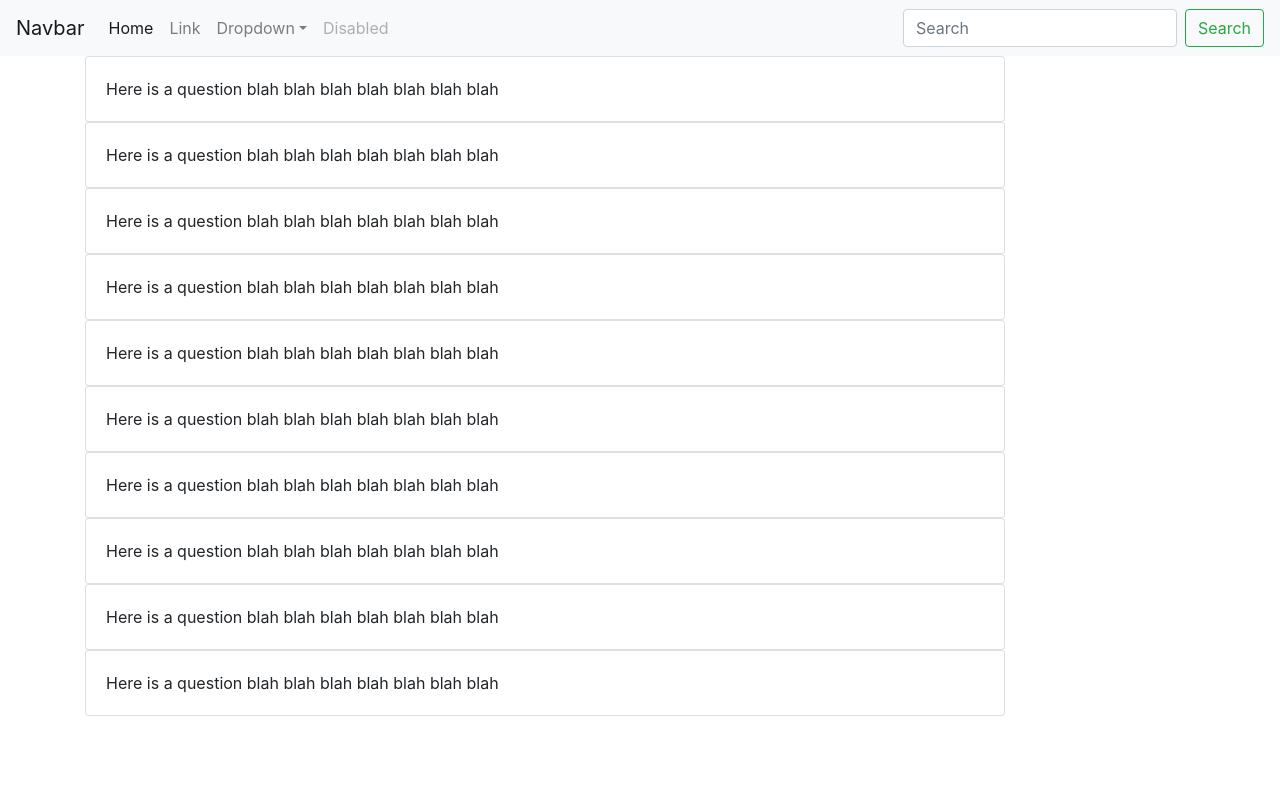
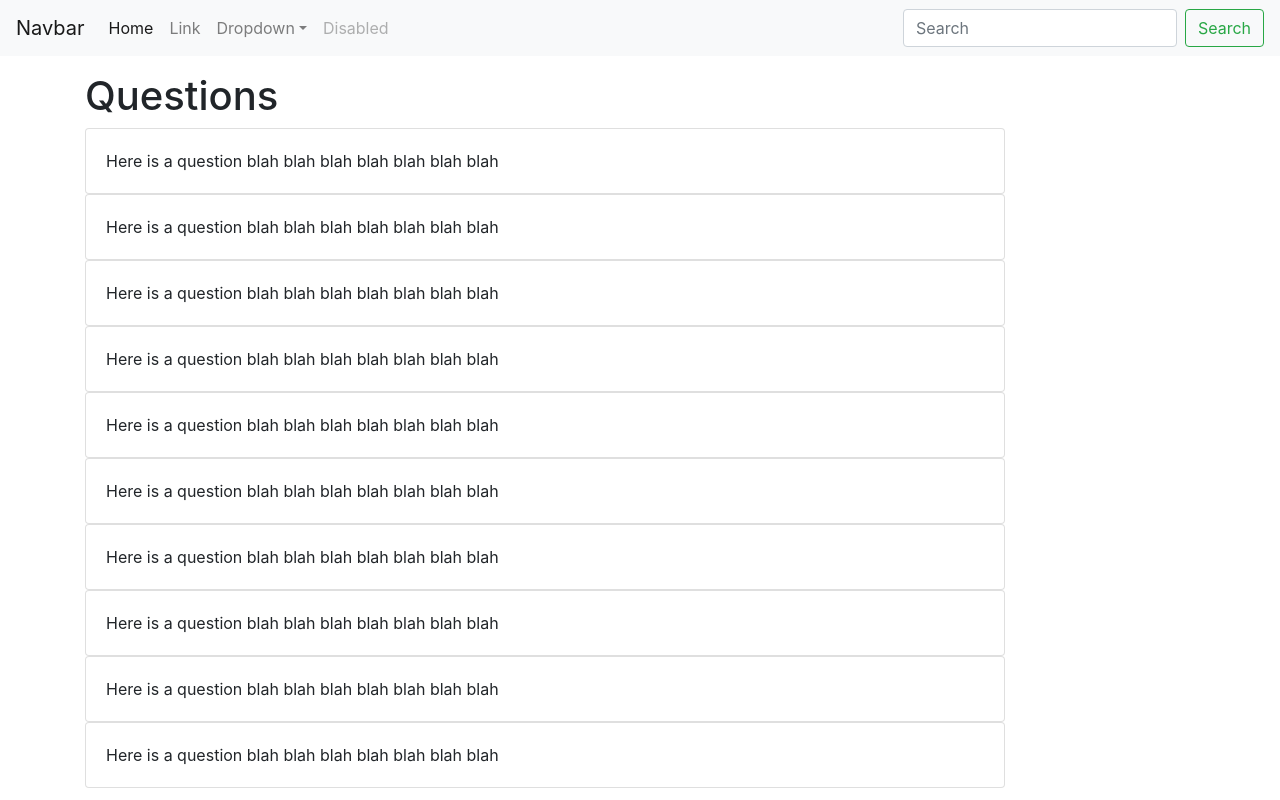
Before and after one commit to EvanErickson/stack-react, a React (Create React App) app: page / in a window 1280 px wide. Built offline with nearby package versions, Linux system fonts and the light colour scheme.

Commit message:
added header

```diff
--- a/src/App.js
+++ b/src/App.js
@@ -7,7 +7,8 @@ function App() {
   return (
     <>
     <Navbar />
-    <div className="container">
+    <div className="container mt-3">
+        <h1>Questions</h1>
       <div className="row">
          <Question />
          <Question />
```
